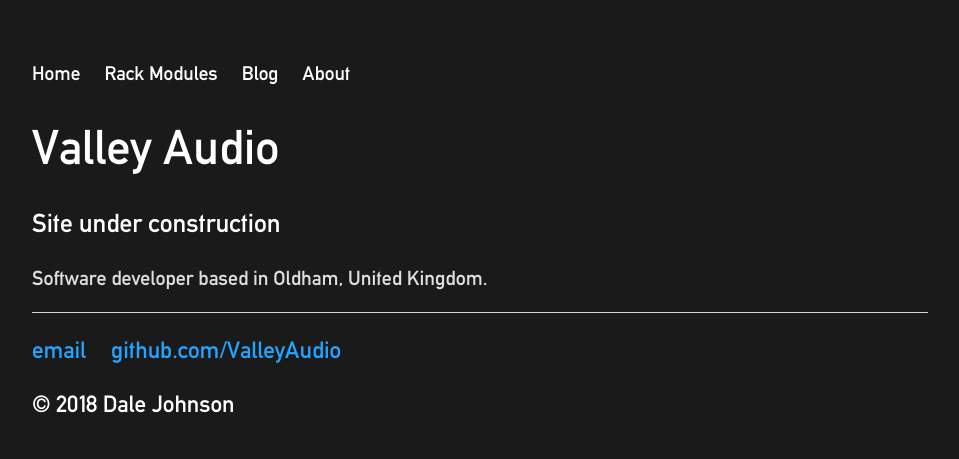
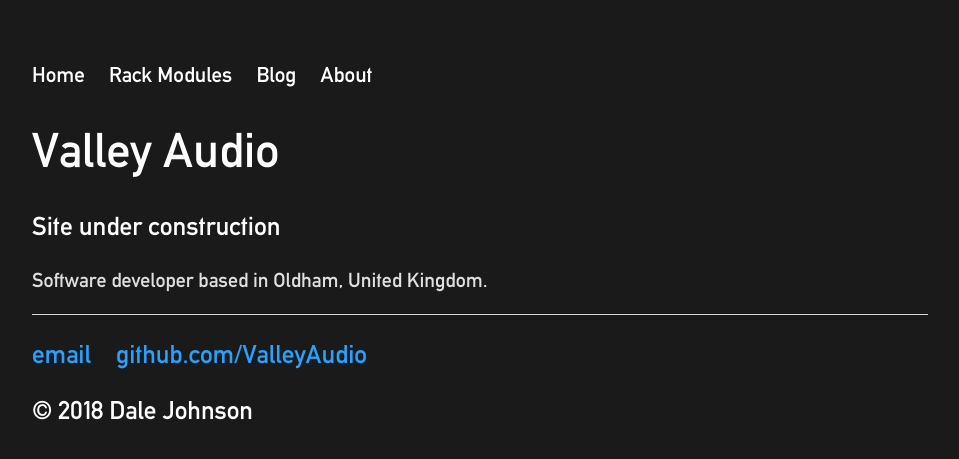
Before and after one commit to ValleyAudio/ValleyAudio.github.io, a Jekyll site: the page built from index.html, in a window 1280 px wide. Shown: the top 459 px of the page, without its empty margins (160-1119 px from the left). Built offline with Jekyll 4.4.1, drawn with Linux system fonts in a browser that asks for light colours.

```diff
--- a/css/main.css
+++ b/css/main.css
@@ -88,7 +88,7 @@
     font-family:'alteDin', 'Helvetica', 'Arial', 'Sans-Serif';
     padding: 0px;
     font-weight: normal;
-    font-size: 1.1em;
+    font-size: 1.2em;
     color: #DFDFDF;
     line-height:1.4em;
 }
@@ -97,7 +97,7 @@
     font-family:'alteDin', 'Helvetica', 'Arial', 'Sans-Serif';
     padding: 0px;
     font-weight: normal;
-    font-size: 0.9em;
+    font-size: 1em;
     color: #DFDFDF;
     line-height:1.4em;
 }
```
